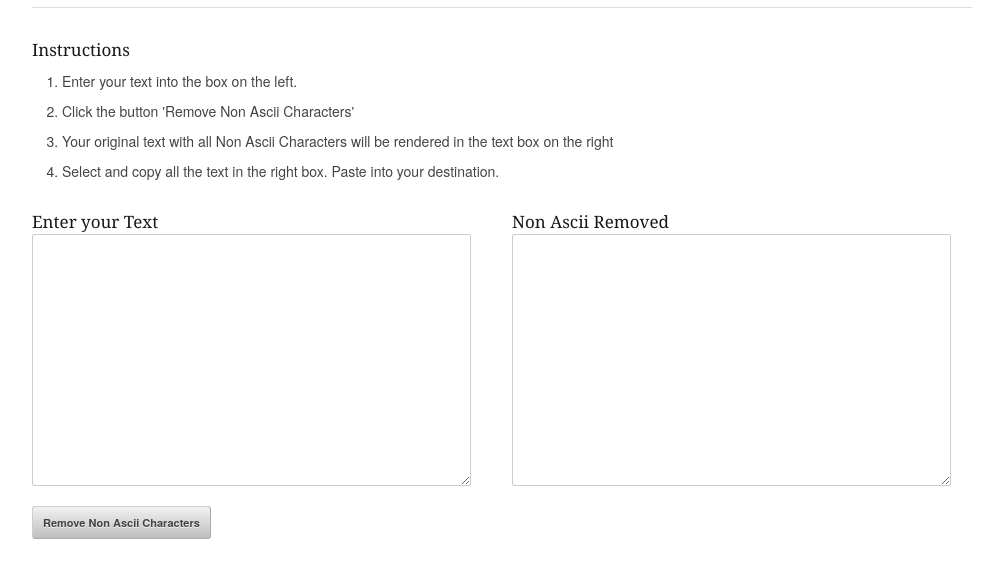
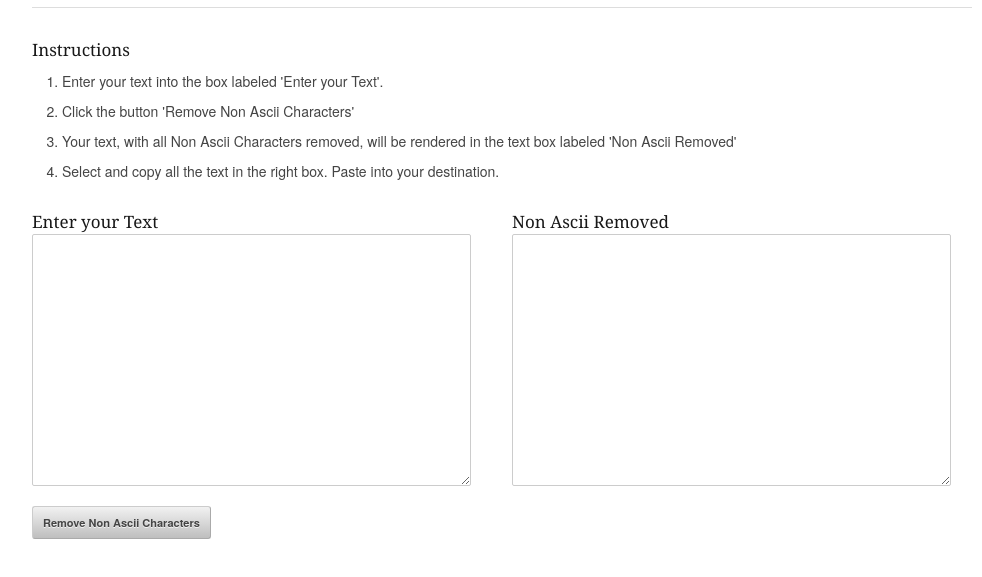
Before and after one commit to fission6/non-ascii.com, a plain HTML site: page non-ascii.html in a window 1280 px wide. Shown: the part 117-694 px from the top of the page, without its empty margins (138-1120 px from the left). Drawn offline with Linux system fonts and the light colour scheme.

Commit message:
instruction clean up

```diff
--- a/non-ascii.html
+++ b/non-ascii.html
@@ -57,9 +57,9 @@
       <div class="sixteen columns">
         <h5 style="margin-bottom: 10px">Instructions</h5>
         <ol>
-            <li>Enter your text into the box on the left.</li>
+            <li>Enter your text into the box labeled 'Enter your Text'.</li>
             <li>Click the button 'Remove Non Ascii Characters'</li>
-            <li>Your original text with all Non Ascii Characters will be rendered in the text box on the right</li>
+            <li>Your text, with all Non Ascii Characters removed, will be rendered in the text box labeled 'Non Ascii Removed'</li>
             <li>Select and copy all the text in the right box. Paste into your destination.</li>
         </ol>
       </div>
```
